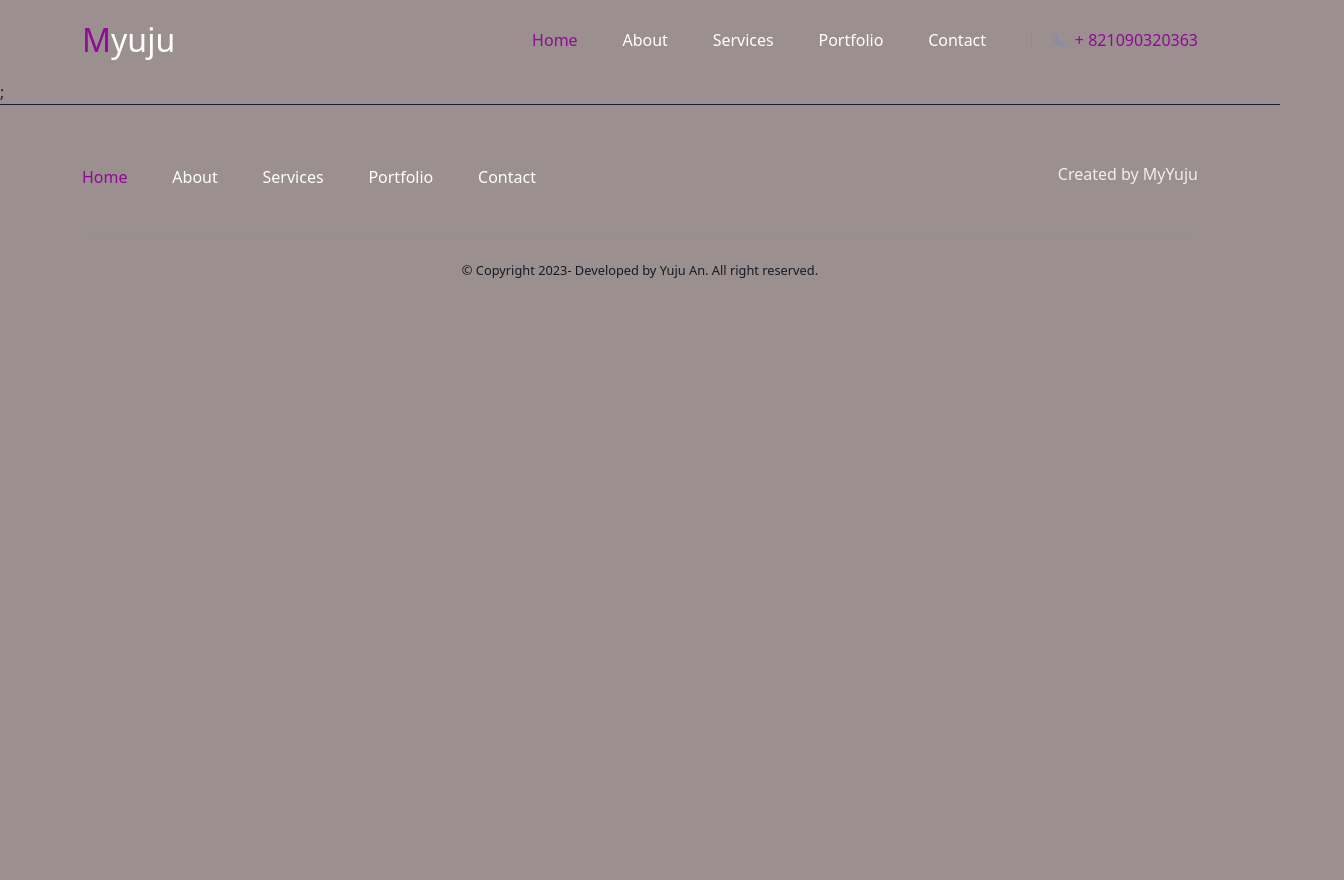
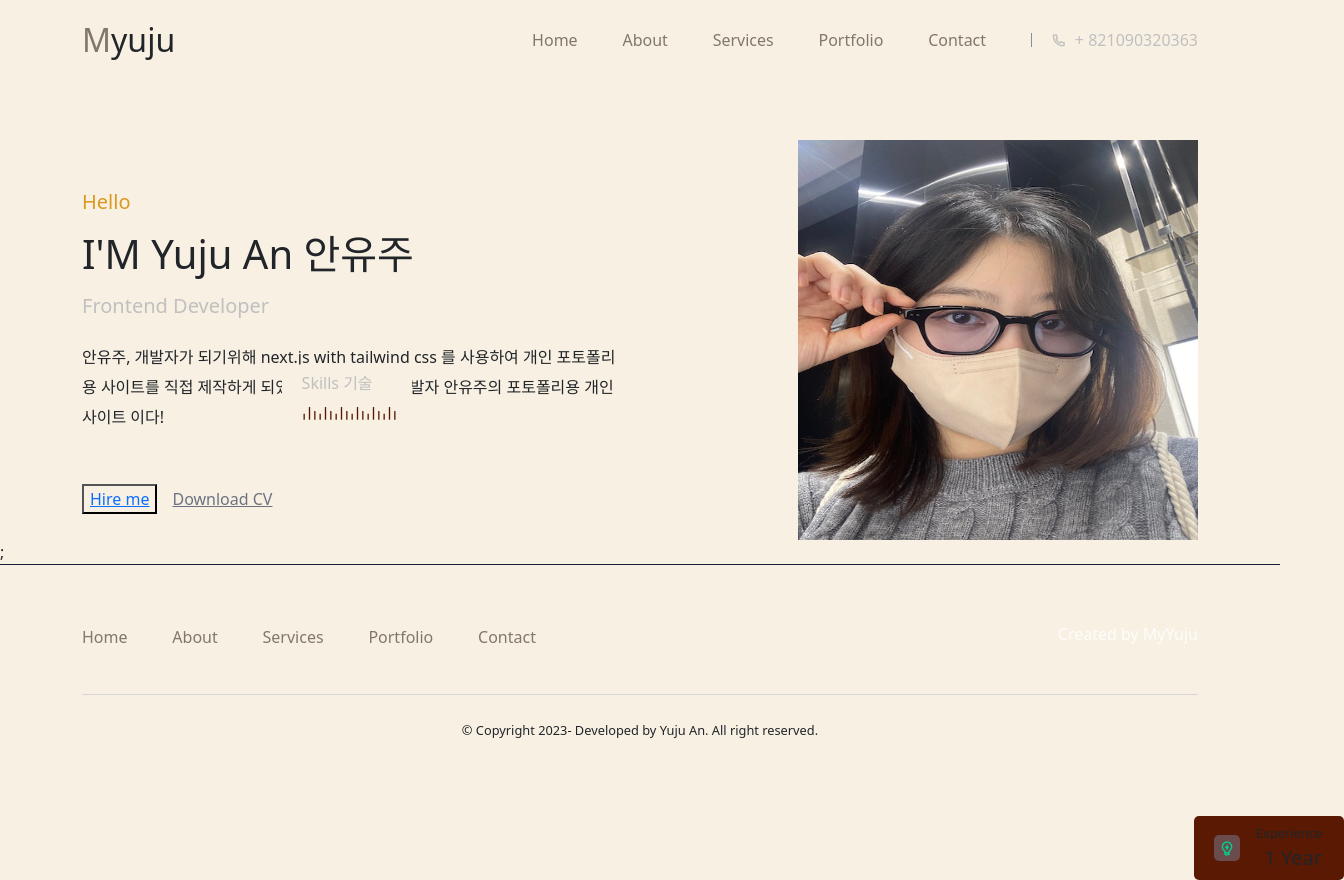
Before and after one commit to yujuann/next.js-portfolio, a Next.js app: page / in a window 1280 px wide. Shown: the whole page, 1344 px wide, since content can reach past the window. Before the commit the page ends 800 px from the top, so only its background shows below. Built offline with nearby package versions, Linux system fonts and the light colour scheme.

Commit message:
add Footet, Header setting

```diff
--- a/components/Footer/Footer.module.css
+++ b/components/Footer/Footer.module.css
@@ -6,18 +6,18 @@
 }
 
 .nav__menu a {
-  color: white;
+  color: #80786b;
   font-weight: 500;
   font-size: 1rem;
   text-decoration: none;
   cursor: pointer;
 }
 .nav__menu a:hover {
-  color: #900a97;
+  color: #808dad;
 }
 
 .nav__menu a:first-child {
-  color: #900a97;
+  color: #80786b;
 }
 
 .footer__creator h6 {
--- a/components/Header/Header.module.css
+++ b/components/Header/Header.module.css
@@ -15,7 +15,7 @@
   margin-bottom: 0;
 }
 .logo h1 span {
-  color: #900a97;
+  color: #80786b;
 }
 
 .nav__menu {
@@ -25,27 +25,28 @@
 }
 
 .nav__menu a {
-  color: white;
+  color: #80786b;
   font-weight: 500;
   font-size: 1rem;
   text-decoration: none;
   cursor: pointer;
 }
 .nav__menu a:hover {
-  color: #900a97;
+  color: #c0c0c0;
 }
 
 .nav__menu a:first-child {
-  color: #900a97;
+  color: #fffff;
 }
 .nav__right p {
-  color: #900a97;
+  color: #c0c0c0;
   margin-left: 20px;
   position: relative;
 }
 .nav__right i {
-  color: #808dad;
+  color: #c0c0c0;
 }
+/* 번호 */
 .nav__right p::before {
   content: "";
   position: absolute;
--- a/components/UI/Hero.jsx
+++ b/components/UI/Hero.jsx
@@ -1,25 +1,126 @@
+// import React from "react";
+// import SectionSubtitle from "./sectionSubtitle";
+// import { Container, Row, Col } from "reactstrap";
+// import Image from "next/image";
+// import Link from "next/link";
+// // import HeroImg from "../../public/images/hero.jpg";
+// import classes from "../../styles/hero.module.css";
+// const Hero = () => {
+//   return;
+//   <section className={`${classes.hero}`}>
+//     <Container>
+//       <Row>
+//         <Col lg="6" md="6">
+//           <div className="{`${classes.hero__content}}">
+//             <SectionSubtitle subtitle="Hello" />
+//             <h2 className="mt-3 mb-3">I&apos;m yuju an</h2>
+//             <h5 className="mb-4">Frontend Developer</h5>
+//             <p>
+//               안유주, 개발자가 되기위해 next.js with tailwind css 를 사용하여
+//               개인 포토폴리용 사이트를 직접 제작하게 되었다. 이 페이지는 개발자
+//               안유주의 포토폴리용 개인 사이트 이다
+//             </p>
+//             <div>
+//               <button className="primary__btn">
+//                 <Link href="#">Hire Me</Link>
+//               </button>
+//               <button className="secondary__btn">
+//                 <Link href="#">Download CV</Link>
+//               </button>
+//             </div>
+//           </div>
+//         </Col>
+//         <Col lg="6" md="6"></Col>
+//       </Row>
+//     </Container>
+//     <div>Hero</div>;
+//   </section>;
+// };
+
+// export default Hero;
+
+// =====>Here<====
 import React from "react";
-import SectionSubtitle from "./sectionSubtitle";
+import SectionSubtitle from "./SectionSubtitle";
 import { Container, Row, Col } from "reactstrap";
 import Image from "next/image";
 import Link from "next/link";
-// import HeroImg from "../../public/images/hero.jpg";
-import classes from "../../styles/hero.module.css";
+import yujuImg from "../../public/images/yuju.jpeg";
+import classes from "../../styles/Hero.module.css";
+
 const Hero = () => {
-  return;
+  return (
     <section className={`${classes.hero}`}>
       <Container>
         <Row>
+          {/* ========== hero content ============= */}
           <Col lg="6" md="6">
-          <div className="{`${classes.hero__content}}">
+            <div className={`${classes.hero__content}`}>
               <SectionSubtitle subtitle="Hello" />
+              <h2 className="mt-3 mb-3">I&apos;M Yuju An 안유주</h2>
+              <h5 className="mb-4">Frontend Developer</h5>
+              <p>
+                안유주, 개발자가 되기위해 next.js with tailwind css 를 사용하여
+                개인 포토폴리용 사이트를 직접 제작하게 되었다. 이 페이지는
+                개발자 안유주의 포토폴리용 개인 사이트 이다!
+              </p>
+              {/* =====hero btn 2====== */}
+              <div className="mt-5">
+                <button className="primary__btn">
+                  <Link href="#">Hire me</Link>
+                </button>
+
+                <button className="secondary__btn">
+                  <Link href="#">Download CV</Link>
+                </button>
+              </div>
             </div>
           </Col>
-        <Col lg="6" md="6"></Col>
+
+          {/* ========== hero img ============= */}
+          <Col lg="6" md="6">
+            <div className={`${classes.yuju__img} text-end`}>
+              <Image alt="yuju-image" src={yujuImg} width="400" height="400" />
+
+              <div className={`${classes.hero__skills}`}>
+                <h6>Skills 기술</h6>
+                <span>
+                  <i className="ri-bar-chart-line"></i>
+                </span>
+                <span>
+                  <i className="ri-bar-chart-line"></i>
+                </span>
+                <span>
+                  <i className="ri-bar-chart-line"></i>
+                </span>
+                <span>
+                  <i className="ri-bar-chart-line"></i>
+                </span>
+                <span>
+                  <i className="ri-bar-chart-line"></i>
+                </span>
+                <span>
+                  <i className="ri-bar-chart-line"></i>
+                </span>
+              </div>
+
+              <div
+                className={`${classes.hero__experience} d-flex align-items-center gap-3`}
+              >
+                <span>
+                  <i className="ri-lightbulb-flash-line"></i>
+                </span>
+                <div className="bg-transparent">
+                  <h6>Experience</h6>
+                  <h5 className="mb-0">1 Year</h5>
+                </div>
+              </div>
+            </div>
+          </Col>
         </Row>
       </Container>
-    <div>Hero</div>;
-  </section>;
+    </section>
+  );
 };
 
 export default Hero;
--- a/components/UI/SectionSubtitle.jsx
+++ b/components/UI/SectionSubtitle.jsx
@@ -1,7 +1,7 @@
 import React from "react";
 import classes from "../../styles/Subtitle.module.css";
 
-const SectionSubtitle = () => {
+const SectionSubtitle = (props) => {
   return <h5 className={`${classes.section__subtitle}`}>{props.subtitle}</h5>;
 };
 
--- a/styles/Hero.module.css
+++ b/styles/Hero.module.css
@@ -0,0 +1,148 @@
+.hero {
+  padding-top: 60px !important;
+}
+.hero__content h5 {
+  color: #c0c0c0;
+  font-weight: 400;
+}
+
+.hero__content {
+  padding-top: 50px;
+}
+
+.hero__img {
+  position: relative;
+  z-index: 9;
+}
+
+.hero__img img {
+  border-radius: 50px 5px 5px 5px;
+}
+
+.hero__skills {
+  text-align: left;
+  width: 130px;
+  padding: 10px 20px;
+  position: absolute;
+  top: 50%;
+  left: 22%;
+  transform: translateY(-50%);
+  border-radius: 5px;
+  background: #;
+  z-index: 10;
+}
+/* skills */
+.hero__skills h6 {
+  background: transparent;
+  color: #c0c0c0;
+}
+
+.hero__skills span i {
+  color: #591902;
+  background: transparent;
+}
+
+.hero__skills span {
+  background: transparent;
+}
+
+.hero__experience {
+  width: 150px;
+  position: absolute;
+  bottom: -10%;
+  right: -5%;
+  padding: 10px 20px;
+  border-radius: 5px;
+  background: #591902;
+  z-index: 10;
+}
+
+.hero__experience span,
+.hero__experience h5,
+.hero__experience h6 {
+  background: transparent !important;
+}
+
+.hero__experience h6 {
+  margin-bottom: 5px;
+  font-weight: 400;
+  font-size: 0.8rem;
+}
+
+.hero__experience span i {
+  padding: 5px;
+  color: #01d293;
+  background: #808dad70;
+  border-radius: 5px;
+}
+
+@media only screen and (max-width: 992px) {
+  .hero__content h2 {
+    font-size: 1.5rem !important;
+  }
+
+  .hero__content h5 {
+    font-size: 1.1rem !important;
+  }
+
+  .hero__img img {
+    width: 250px !important;
+    height: 250px !important;
+  }
+
+  .hero__content {
+    padding-top: 0;
+  }
+
+  .hero__skills {
+    padding: 10px;
+    width: 90px;
+    left: 5%;
+  }
+
+  .hero__skills h6,
+  .hero__skills span i {
+    font-size: 0.7rem;
+    margin-bottom: 0;
+  }
+
+  .hero__experience {
+    padding: 10px;
+    width: 115px;
+  }
+
+  .hero__experience h6 {
+    font-size: 0.7rem;
+  }
+
+  .hero__experience h5 {
+    font-size: 0.9rem;
+  }
+  .hero__experience span i {
+    font-size: 0.8rem;
+  }
+}
+
+@media only screen and (max-width: 768px) {
+  .hero__img {
+    text-align: center !important;
+    margin-top: 50px;
+  }
+
+  .hero__skills {
+    left: 15%;
+  }
+
+  .hero__experience {
+    right: 20%;
+  }
+}
+
+@media only screen and (max-width: 576px) {
+  .hero__skills {
+    display: none;
+  }
+  .hero__experience {
+    display: none !important;
+  }
+}
--- a/styles/Subtitle.module.css
+++ b/styles/Subtitle.module.css
@@ -1,5 +1,5 @@
 .section__subtitle {
-  color: blueviolet !important;
+  color: #d9981e !important;
   font-weight: 400;
 }
 
@@ -10,6 +10,6 @@
   left: -44px;
   width: 30px;
   height: 1px;
-  background: #900a97;
-  color: #900a97;
+  background: #d9981e;
+  color: #d9981e;
 }
--- a/styles/globals.css
+++ b/styles/globals.css
@@ -15,10 +15,10 @@ a {
 
 * {
   box-sizing: border-box;
-  background: #9b8f8f;
+  background: #f8f0e3;
 }
 p {
-  color: #161b28;
+  color: #00000;
   line-height: 30px;
 }
 h1,
@@ -27,7 +27,7 @@ h3,
 h4,
 h5,
 h6 {
-  color: #fff;
+  color: #00000;
 }
 
 h2 {
@@ -43,14 +43,14 @@ footer {
   border-top: 1px solid #171f38;
 }
 .primary_btn {
-  background: #171f38 !important;
+  background: #bcd1c9 !important;
   padding: 7px 25px !important;
-  border: 1px solid rgb(180, 125, 180) !important;
+  border: 1px solid #d0c8bb !important;
   border-radius: 5px;
 }
 .primary_btn a {
   text-decoration: none;
-  color: #01d293;
+  color: #6b7380;
   background: transparent !important;
 }
 .secondary__btn {
@@ -61,9 +61,9 @@ footer {
 }
 
 .secondary__btn a {
-  color: #01d293 !important;
+  color: #6b7380 !important;
 }
 .primary__btn a:hover,
 .secondary__btn a:hover {
-  color: #01d293;
+  color: #00000;
 }
```
Also changed, not shown: public/images/yuju.jpeg (added). Lines whose indentation alone changed are shown as unchanged.
